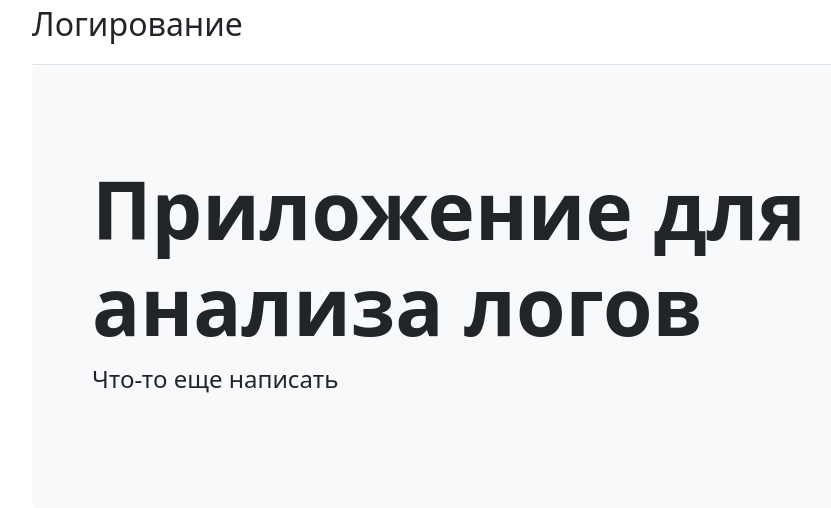
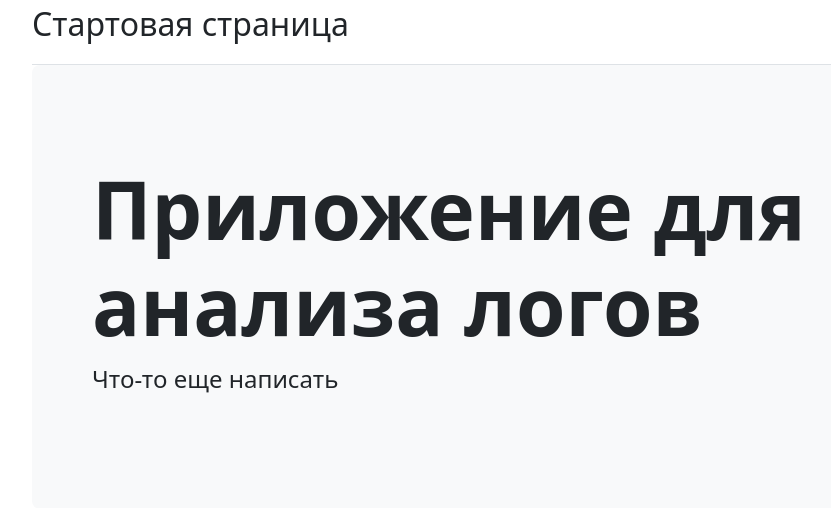
Before and after one commit to eonlyi/mipt, a Django app: page / in a window 1280 px wide. Shown: the top 508 px of the page, without its empty margins (50-881 px from the left). Run offline with Django 5.2, Linux system fonts and the light colour scheme.

Commit message:
Update base_page.html

```diff
--- a/rost_proj/templates/base_page.html
+++ b/rost_proj/templates/base_page.html
@@ -8,7 +8,7 @@
     <meta charset="UTF-8">
     <meta name="viewport" content="width=device-width, initial-scale=1.0">
 <!--    <link rel="icon" href="{% static 'favicon.png' %}" type="image/x-icon">-->
-    <title>Логирование</title>
+    <title>Стартовая страница</title>
     <!-- CSS -->
     <link href="{% static 'bootstrap.min.css' %}" rel="stylesheet">
     <style>
@@ -55,7 +55,7 @@
         <header class="border-bottom">
             <a href="/" class="d-flex align-items-center mb-3 mb-md-0 me-md-auto text-dark text-decoration-none">
                 <div class="fs-2 mb-3">
-                    <span>Логирование</span>
+                    <span>Стартовая страница</span>
                 </div>
             </a>
         </header>
```
